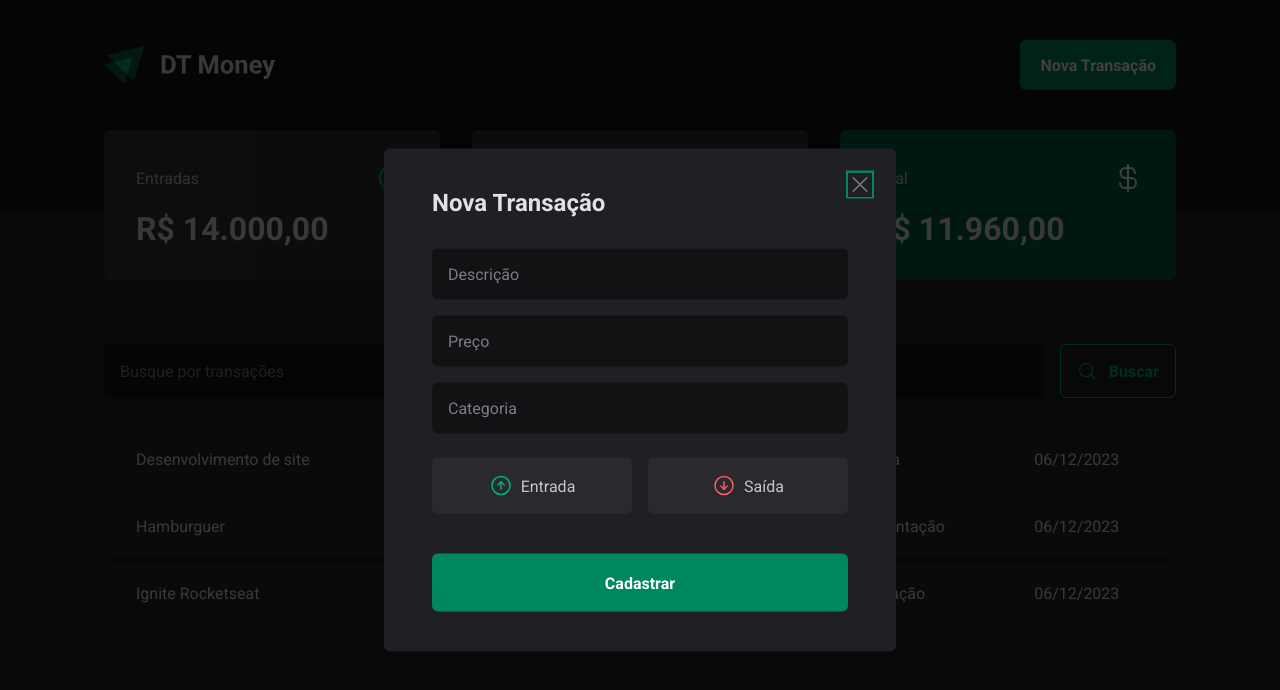
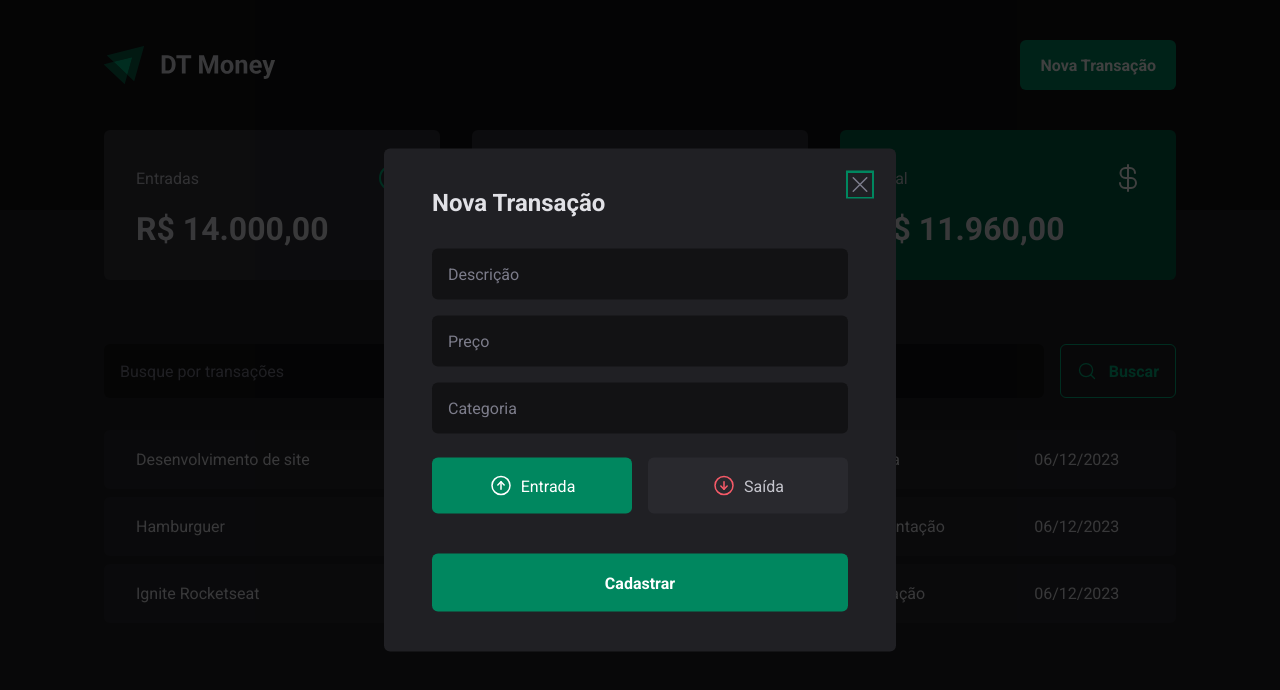
Before and after one commit to Maiquinho/dt-money, a React (Vite) app: page / in a window 1280 px wide. Both pictures are taken after a click on the button "Nova Transação". Shown: the top 690 px of the page. Built offline with nearby package versions, Linux system fonts and the light colour scheme; data requests are answered from the project's data file.

Commit message:
Commit: Conexão com a API - Controlled components

```diff
--- a/src/components/NewTransactionModal/index.tsx
+++ b/src/components/NewTransactionModal/index.tsx
@@ -3,25 +3,29 @@
 
 import { Close, Content, Overlay, TransactionType, TransactionTypeButton } from './styles';
 import { ArrowCircleDown, ArrowCircleUp, X } from 'phosphor-react';
-import { useForm } from 'react-hook-form';
+import { Controller, useForm } from 'react-hook-form';
 import { zodResolver } from '@hookform/resolvers/zod';
 
 const newTransactionFormSchema = z.object({
     description: z.string(),
     price: z.number(),
     category: z.string(),
-    // type: z.enum(['income', 'outcome']),
+    type: z.enum(['income', 'outcome']),
 })
 
 type NewTransactionFormInputs = z.infer<typeof newTransactionFormSchema>
 
 export function NewTransactionModal() {
     const {
+        control,
         register,
         handleSubmit,
-        formState: { isSubmitting }
+        formState: { isSubmitting },
     } = useForm<NewTransactionFormInputs>({
-        resolver: zodResolver(newTransactionFormSchema)
+        resolver: zodResolver(newTransactionFormSchema),
+        defaultValues: {
+            type: 'income'
+        }
     })
 
     async function handleCreateNewTransaction(data: NewTransactionFormInputs){
@@ -60,7 +64,12 @@
                       {...register('category')}
                     />
 
-                    <TransactionType>
+                    <Controller
+                        control={control}
+                        name="type"
+                        render={({ field }) => {
+                            return (
+                                <TransactionType onValueChange={field.onChange} value={field.value}>
                                     <TransactionTypeButton variant="income" value="income">
                                         <ArrowCircleUp size={24} />
                                         Entrada
@@ -70,6 +79,9 @@
                                         Saída
                                     </TransactionTypeButton>
                                 </TransactionType>
+                            )
+                        }}
+                    />
 
                     <button type="submit" disabled={isSubmitting}>
                         Cadastrar
```
Lines whose indentation alone changed are shown as unchanged.
